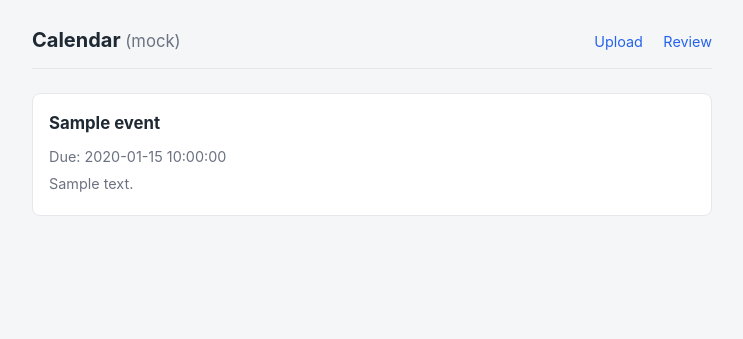
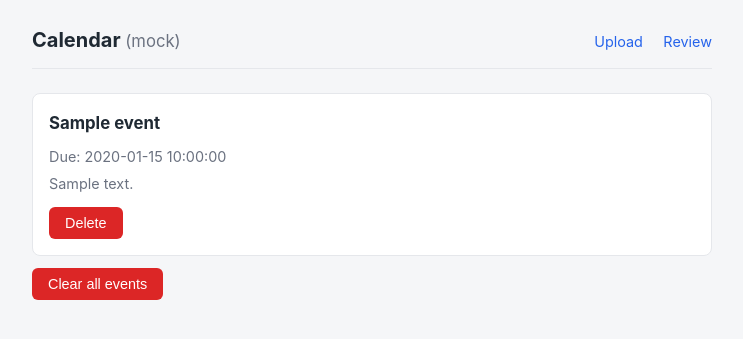
Before and after one commit to wileyalanjones/deliverable-scheduler, a FastAPI app: template app/templates/calendar.html in a window 1280 px wide. Shown: the top 339 px of the page, without its empty margins (268-1011 px from the left). Run offline with FastAPI, Linux system fonts and the light colour scheme; the template is opened without the code that fills it: most values are stand-ins (such as "Sample title", 1, 10 or a date in 2020).

Commit message:
feat: added deleting events on mock calendar

```diff
--- a/app/main.py
+++ b/app/main.py
@@ -152,3 +152,15 @@ def reject(item_id: int):
     db.close()
 
     return RedirectResponse("/review", status_code=303)
+
+
+@app.post("/calendar/clear")
+def clear_calendar():
+    calendar.clear()
+    return RedirectResponse("/calendar", status_code=303)
+
+
+@app.post("/calendar/events/{event_id}/delete")
+def delete_event(event_id: str):
+    calendar.delete_event(event_id)
+    return RedirectResponse("/calendar", status_code=303)
--- a/app/parsing/pdf.py
+++ b/app/parsing/pdf.py
@@ -1,7 +1,7 @@
-import fitz
+import pymupdf
 
 def extract(data: bytes) -> str:
-    doc = fitz.open(stream=data, filetype="pdf")
+    doc = pymupdf.open(stream=data, filetype="pdf")
     try:
         pages = []
         for page in doc:
--- a/app/templates/calendar.html
+++ b/app/templates/calendar.html
@@ -17,15 +17,25 @@
         </header>
 
         {% if events %}
-            {% for event in events %}
+            {% for event_id, event in events.items() %}
                 <div class="card">
                     <h2>{{ event.title }}</h2>
                     <p class="meta">Due: {{ event.date }}</p>
                     {% if event.description %}
                         <p class="meta">{{ event.description }}</p>
                     {% endif %}
+
+                    <div class="actions">
+                        <form action="/calendar/events/{{ event_id }}/delete" method="post" style="display:inline;">
+                            <button class="btn-reject" type="submit">Delete</button>
+                        </form>
+                    </div>
                 </div>
             {% endfor %}
+
+            <form action="/calendar/clear" method="post">
+                <button class="btn-reject" type="submit">Clear all events</button>
+            </form>
         {% else %}
             <p class="empty">No events yet.</p>
         {% endif %}
```
Also changed, not shown: app/calendar/mock.py (+13 -4 lines).
